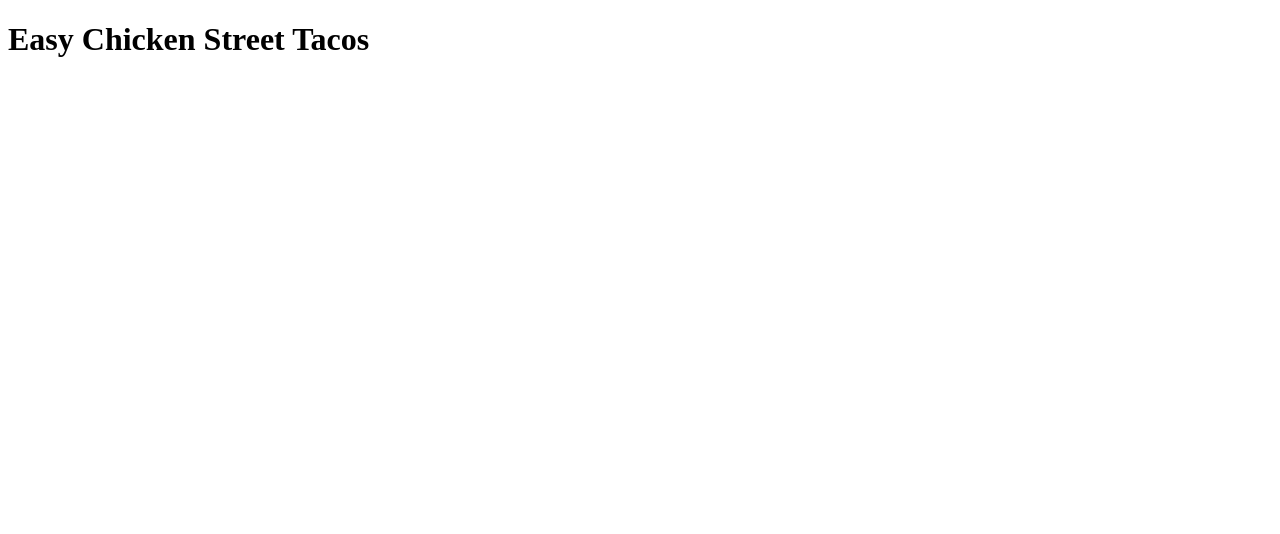
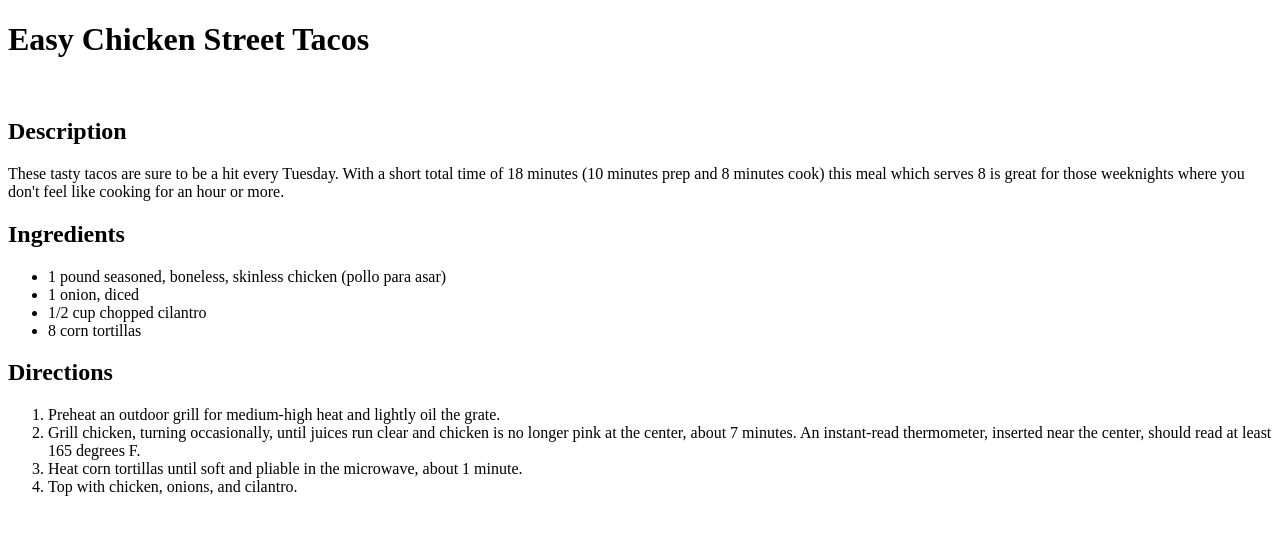
Before and after one commit to FreakingLoki/odin-recipes, a plain HTML site: page recipes/chicken-tacos.html in a window 1280 px wide. Drawn offline with Linux system fonts and the light colour scheme.

Commit message:
Add chicken tacos recipes last commit accidentally omitted this recipe, this commit adds the content of the chicken taco recipe following the same basic structure as the other two recipes

```diff
--- a/recipes/chicken-tacos.html
+++ b/recipes/chicken-tacos.html
@@ -7,5 +7,25 @@
 </head>
 <body>
     <h1>Easy Chicken Street Tacos</h1>
+    <img scr="https://www.allrecipes.com/thmb/t1NfW0PguXtAdzCTw23gvJVGbo0=/750x0/filters:no_upscale():max_bytes(150000):strip_icc():format(webp)/7564448_Chicken-Street-Tacos_Yoly_4x3-78aa1511022d4ceb99c082503e508a23.jpg">
+
+    <h2>Description</h2>
+    <p>These tasty tacos are sure to be a hit every Tuesday. With a short total time of 18 minutes (10 minutes prep and 8 minutes cook) this meal which serves 8 is great for those weeknights where you don't feel like cooking for an hour or more.</p>
+
+    <h2>Ingredients</h2>
+    <ul>
+        <li>1 pound seasoned, boneless, skinless chicken (pollo para asar)</li>
+        <li>1 onion, diced</li>
+        <li>1/2 cup chopped cilantro</li>
+        <li>8 corn tortillas</li>
+    </ul>
+
+    <h2>Directions</h2>
+    <ol>
+        <li>Preheat an outdoor grill for medium-high heat and lightly oil the grate.</li>
+        <li>Grill chicken, turning occasionally, until juices run clear and chicken is no longer pink at the center, about 7 minutes. An instant-read thermometer, inserted near the center, should read at least 165 degrees F.</li>
+        <li>Heat corn tortillas until soft and pliable in the microwave, about 1 minute. </li>
+        <li>Top with chicken, onions, and cilantro.</li>
+    </ol>
 </body>
 </html>
```
